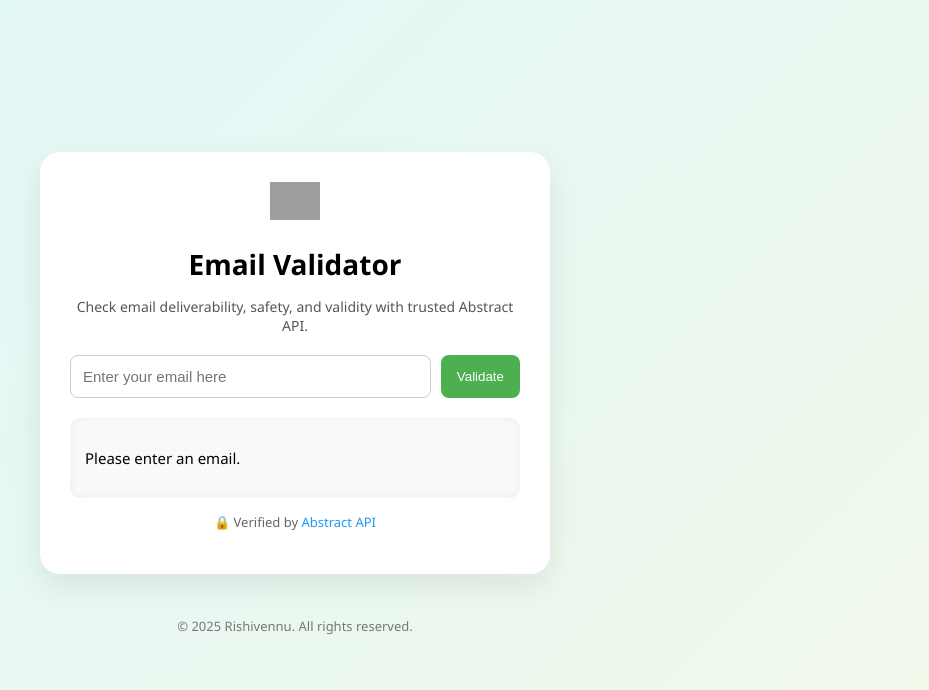
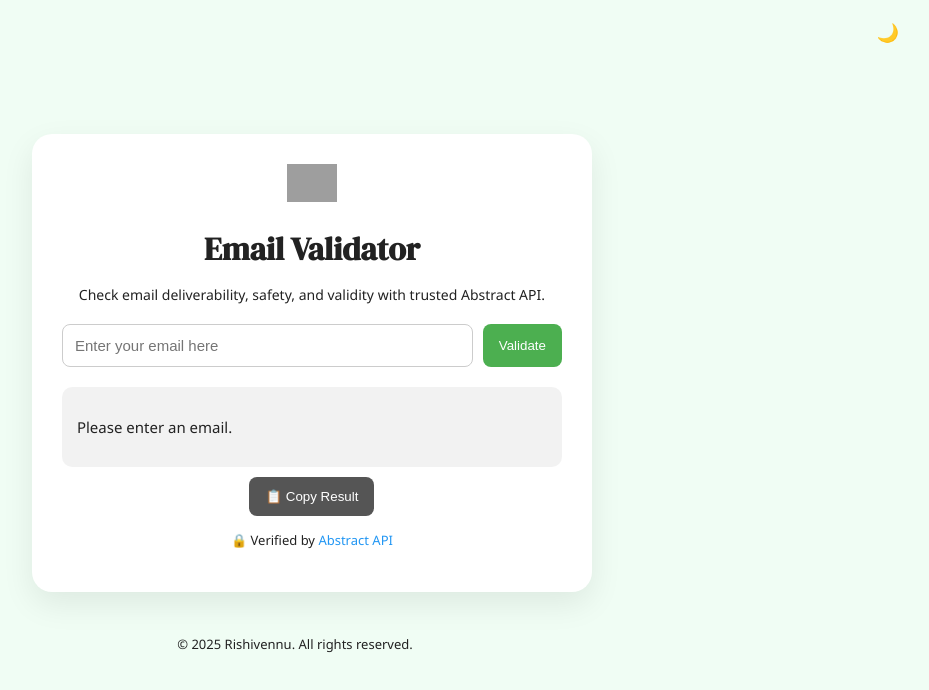
Before and after one commit to rishivennu/email-validator, a plain HTML site: page index.html in a window 1280 px wide. Both pictures are taken after a click on the button "Validate". Shown: the whole page, without its empty margins (345-1274 px from the left). Drawn offline with Linux system fonts and the light colour scheme; grey boxes are pictures that could not be loaded.

Commit message:
Full UI upgrade with dark mode, suggestions, copy, and font

```diff
--- a/index.html
+++ b/index.html
@@ -4,15 +4,33 @@
   <meta charset="UTF-8" />
   <meta name="viewport" content="width=device-width, initial-scale=1.0"/>
   <title>Email Validator</title>
+  <link href="https://fonts.googleapis.com/css2?family=DM+Serif+Display&display=swap" rel="stylesheet">
   <style>
+    :root {
+      --bg-light: #f0fdf4;
+      --bg-dark: #121212;
+      --card-light: white;
+      --card-dark: #1e1e1e;
+      --text-light: #222;
+      --text-dark: #f9f9f9;
+      --green: #4caf50;
+    }
+
     body {
       margin: 0;
       font-family: 'Segoe UI', sans-serif;
-      background: linear-gradient(135deg, #e0f7fa, #f1f8e9);
+      background: var(--bg-light);
+      color: var(--text-light);
+      transition: background 0.3s, color 0.3s;
       display: flex;
       flex-direction: column;
       align-items: center;
       min-height: 100vh;
+    }
+
+    body.dark {
+      background: var(--bg-dark);
+      color: var(--text-dark);
     }
 
     .wrapper {
@@ -24,13 +42,18 @@
     }
 
     .card {
-      background: white;
+      background: var(--card-light);
       padding: 30px;
-      max-width: 450px;
+      max-width: 500px;
       width: 100%;
       border-radius: 20px;
       box-shadow: 0 12px 32px rgba(0, 0, 0, 0.08);
       text-align: center;
+      transition: background 0.3s;
+    }
+
+    body.dark .card {
+      background: var(--card-dark);
     }
 
     .logo {
@@ -39,12 +62,13 @@
     }
 
     h1 {
-      font-size: 28px;
+      font-family: 'DM Serif Display', serif;
+      font-size: 32px;
       margin: 10px 0;
     }
 
     .subtext {
-      color: #555;
+      color: inherit;
       font-size: 14px;
       margin-bottom: 20px;
     }
@@ -65,7 +89,7 @@
 
     button {
       padding: 12px 16px;
-      background-color: #4caf50;
+      background-color: var(--green);
       color: white;
       border: none;
       border-radius: 8px;
@@ -73,22 +97,17 @@
       transition: background 0.3s ease;
     }
 
-    button:hover {
-      background-color: #388e3c;
-    }
-
     .result-box {
       text-align: left;
-      background-color: #f9f9f9;
+      background-color: rgba(0, 0, 0, 0.05);
       padding: 15px;
       border-radius: 10px;
       font-size: 15px;
-      box-shadow: inset 0 0 10px rgba(0,0,0,0.05);
+      margin-top: 20px;
     }
 
     .trust-badge {
       font-size: 13px;
-      color: #666;
       margin-top: 15px;
     }
 
@@ -100,12 +119,34 @@
     footer {
       text-align: center;
       font-size: 13px;
-      color: #777;
       margin-top: 30px;
+      color: inherit;
+    }
+
+    .toggle-btn {
+      position: absolute;
+      top: 10px;
+      right: 20px;
+      background: none;
+      border: none;
+      font-size: 18px;
+      cursor: pointer;
+    }
+
+    .suggestion {
+      font-size: 13px;
+      color: orange;
+      margin-top: 10px;
+    }
+
+    .copy-btn {
+      margin-top: 10px;
+      background: #555;
     }
   </style>
 </head>
 <body>
+  <button class="toggle-btn" onclick="toggleTheme()">🌙</button>
   <div class="wrapper">
     <div class="card">
       <img src="https://abstractapi.com/images/logo.svg" alt="Logo" class="logo" />
@@ -117,7 +158,9 @@
         <button onclick="validateEmail()">Validate</button>
       </div>
 
+      <p class="suggestion" id="suggestionBox"></p>
       <div id="result" class="result-box"></div>
+      <button class="copy-btn" onclick="copyResult()">📋 Copy Result</button>
 
       <p class="trust-badge">🔒 Verified by <a href="https://www.abstractapi.com/email-verification-api" target="_blank">Abstract API</a></p>
     </div>
@@ -128,16 +171,45 @@
   </div>
 
   <script>
+    const typoFixes = {
+      "gmial.com": "gmail.com",
+      "gnail.com": "gmail.com",
+      "yaho.com": "yahoo.com",
+      "hotnail.com": "hotmail.com",
+      "outllok.com": "outlook.com"
+    };
+
+    function toggleTheme() {
+      document.body.classList.toggle("dark");
+      const btn = document.querySelector('.toggle-btn');
+      btn.textContent = document.body.classList.contains('dark') ? "🌞" : "🌙";
+    }
+
+    function suggestFix(email) {
+      let suggestion = "";
+      const domain = email.split("@")[1];
+      for (let wrong in typoFixes) {
+        if (domain && domain.includes(wrong)) {
+          suggestion = `Did you mean: ${email.replace(wrong, typoFixes[wrong])}?`;
+          break;
+        }
+      }
+      document.getElementById("suggestionBox").textContent = suggestion;
+    }
+
     async function validateEmail() {
-      const email = document.getElementById("emailInput").value;
+      const email = document.getElementById("emailInput").value.trim();
       const resultDiv = document.getElementById("result");
+      const suggestionBox = document.getElementById("suggestionBox");
 
       if (!email) {
         resultDiv.innerHTML = "<p>Please enter an email.</p>";
         return;
       }
 
-      const API_KEY = "1a79d8bd310f46d2af5e272e051c912d"; // 🔑 Replace this with your actual Abstract API key
+      suggestFix(email);
+
+      const API_KEY = "1a79d8bd310f46d2af5e272e051c912d"; // Replace with your real API key
       const url = `https://emailvalidation.abstractapi.com/v1/?api_key=${API_KEY}&email=${encodeURIComponent(email)}`;
 
       resultDiv.innerHTML = "Validating...";
@@ -158,6 +230,14 @@
         console.error(err);
       }
     }
+
+    function copyResult() {
+      const result = document.getElementById("result").innerText;
+      if (result) {
+        navigator.clipboard.writeText(result);
+        alert("Result copied to clipboard!");
+      }
+    }
   </script>
 </body>
 </html>
```
